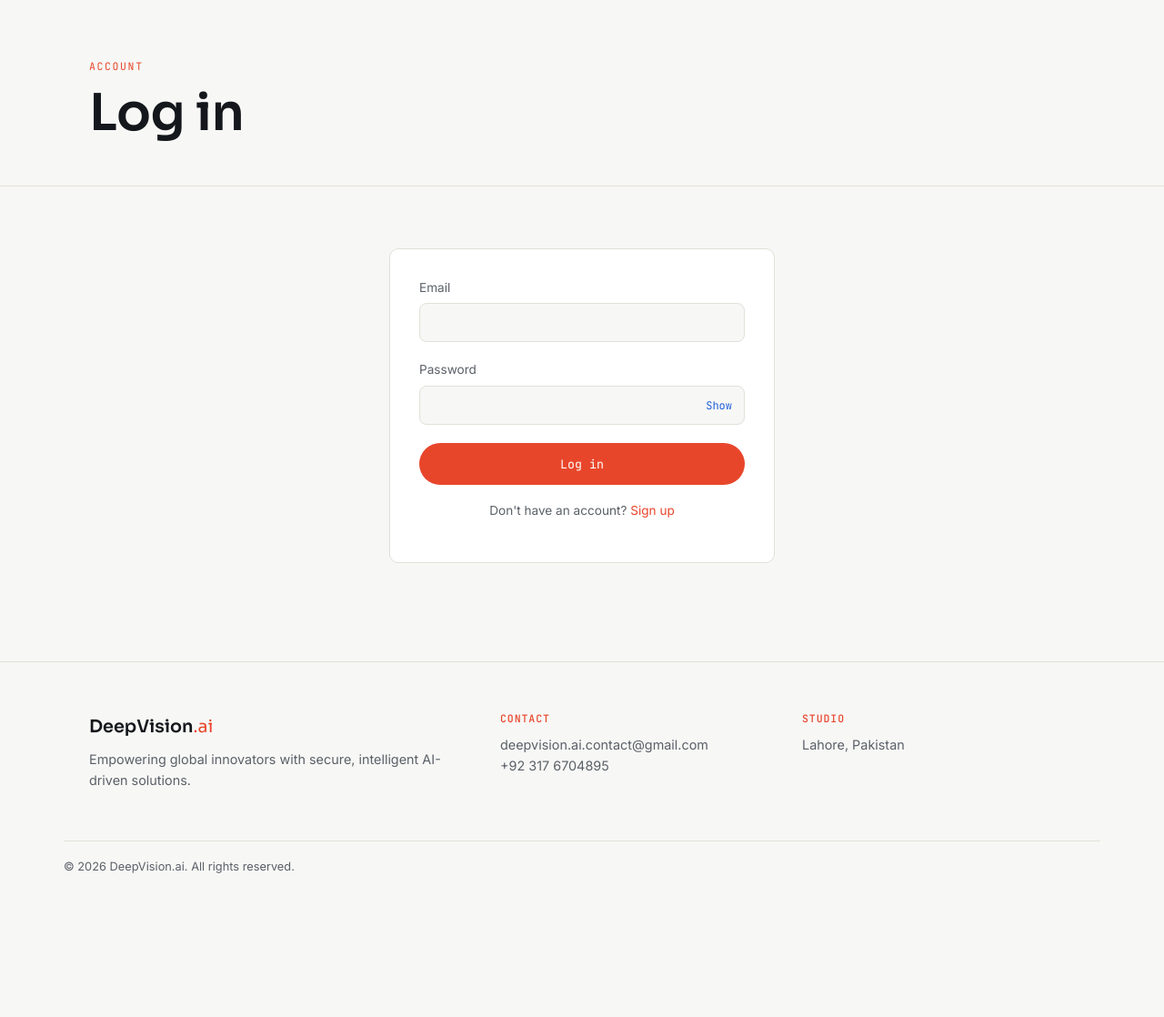
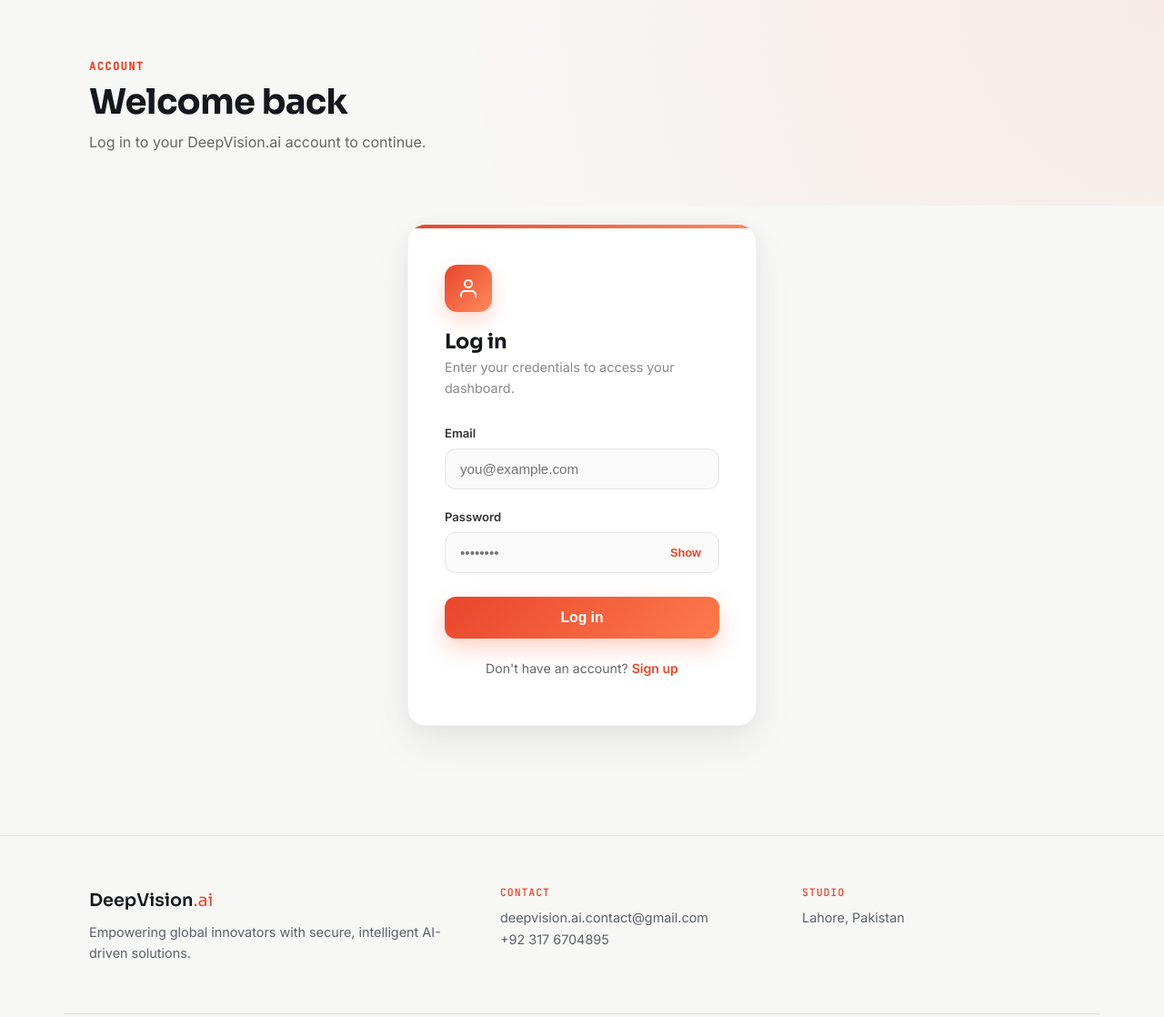
Before and after one commit to AbdulWahab4845/deepvision-site, a FastAPI app: page /login in a window 1280 px wide. Shown: the part 75-1193 px from the top of the page at 91% size. Before the commit the page ends 1035 px from the top, so only its background shows below. Run offline with FastAPI, Linux system fonts and the light colour scheme.

Commit message:
Update login.html

```diff
--- a/templates/login.html
+++ b/templates/login.html
@@ -1,39 +1,216 @@
 {% extends "base.html" %}
 {% block title %}Log in — DeepVision.ai{% endblock %}
 {% block content %}
-<section class="page-hero">
+
+<style>
+  .auth-hero {
+    background: radial-gradient(circle at top right, rgba(255, 90, 54, 0.08), transparent 60%),
+                var(--bg, #fafafa);
+    padding: 64px 0 40px;
+  }
+  .auth-hero .eyebrow {
+    letter-spacing: 0.12em;
+    text-transform: uppercase;
+    font-size: 0.75rem;
+    font-weight: 600;
+    color: var(--accent, #ff5a36);
+    margin-bottom: 8px;
+  }
+  .auth-hero h1 {
+    font-size: 2.4rem;
+    font-weight: 800;
+    margin: 0;
+    letter-spacing: -0.02em;
+  }
+  .auth-hero p.sub {
+    margin-top: 10px;
+    color: #666;
+    font-size: 1rem;
+  }
+
+  .auth-card-section {
+    padding: 20px 0 80px;
+  }
+  .auth-card {
+    background: #fff;
+    border-radius: 20px;
+    box-shadow: 0 4px 20px rgba(0,0,0,0.04), 0 20px 45px rgba(0,0,0,0.06);
+    padding: 44px 40px 36px;
+    border: 1px solid rgba(0,0,0,0.05);
+    position: relative;
+    overflow: hidden;
+  }
+  .auth-card::before {
+    content: "";
+    position: absolute;
+    top: 0; left: 0; right: 0;
+    height: 4px;
+    background: linear-gradient(90deg, var(--accent, #ff5a36), #ff8a5c);
+  }
+  .auth-icon {
+    width: 52px;
+    height: 52px;
+    border-radius: 14px;
+    background: linear-gradient(135deg, var(--accent, #ff5a36), #ff8a5c);
+    display: flex;
+    align-items: center;
+    justify-content: center;
+    margin-bottom: 20px;
+    box-shadow: 0 8px 20px rgba(255, 90, 54, 0.25);
+  }
+  .auth-icon svg { width: 24px; height: 24px; stroke: #fff; }
+
+  .auth-card h2 {
+    font-size: 1.4rem;
+    font-weight: 700;
+    margin: 0 0 4px;
+  }
+  .auth-card .subtitle {
+    color: #888;
+    font-size: 0.9rem;
+    margin-bottom: 28px;
+  }
+
+  .field-modern {
+    margin-bottom: 20px;
+  }
+  .field-modern label {
+    display: block;
+    font-size: 0.82rem;
+    font-weight: 600;
+    color: #333;
+    margin-bottom: 6px;
+  }
+  .field-modern input {
+    width: 100%;
+    box-sizing: border-box;
+    padding: 13px 16px;
+    border-radius: 12px;
+    border: 1.5px solid #e5e5e5;
+    background: #fafafa;
+    font-size: 0.95rem;
+    transition: border-color 0.2s ease, background 0.2s ease, box-shadow 0.2s ease;
+  }
+  .field-modern input:focus {
+    outline: none;
+    border-color: var(--accent, #ff5a36);
+    background: #fff;
+    box-shadow: 0 0 0 4px rgba(255, 90, 54, 0.1);
+  }
+
+  .password-wrap-modern {
+    position: relative;
+  }
+  .password-wrap-modern input {
+    padding-right: 64px;
+  }
+  .password-toggle-modern {
+    position: absolute;
+    right: 14px;
+    top: 50%;
+    transform: translateY(-50%);
+    background: none;
+    border: none;
+    color: var(--accent, #ff5a36);
+    font-size: 0.8rem;
+    font-weight: 600;
+    cursor: pointer;
+    padding: 4px 6px;
+  }
+  .password-toggle-modern:hover { text-decoration: underline; }
+
+  .btn-auth {
+    width: 100%;
+    padding: 14px;
+    border-radius: 12px;
+    border: none;
+    background: linear-gradient(135deg, var(--accent, #ff5a36), #ff7a4d);
+    color: #fff;
+    font-weight: 700;
+    font-size: 0.98rem;
+    cursor: pointer;
+    box-shadow: 0 10px 24px rgba(255, 90, 54, 0.28);
+    transition: transform 0.15s ease, box-shadow 0.15s ease;
+    margin-top: 6px;
+  }
+  .btn-auth:hover {
+    transform: translateY(-1px);
+    box-shadow: 0 14px 30px rgba(255, 90, 54, 0.35);
+  }
+  .btn-auth:active { transform: translateY(0); }
+
+  .auth-footer-link {
+    margin-top: 22px;
+    font-size: 0.88rem;
+    text-align: center;
+    color: #666;
+  }
+  .auth-footer-link a {
+    color: var(--accent, #ff5a36);
+    font-weight: 600;
+    text-decoration: none;
+  }
+  .auth-footer-link a:hover { text-decoration: underline; }
+
+  .form-error-modern {
+    background: #fff2f0;
+    border: 1px solid #ffd6cf;
+    color: #c9401f;
+    padding: 12px 16px;
+    border-radius: 10px;
+    font-size: 0.88rem;
+    margin-bottom: 20px;
+  }
+</style>
+
+<section class="auth-hero">
   <div class="wrap">
     <p class="eyebrow">Account</p>
-    <h1>Log in</h1>
+    <h1>Welcome back</h1>
+    <p class="sub">Log in to your DeepVision.ai account to continue.</p>
   </div>
 </section>
-<section class="section">
-  <div class="wrap" style="max-width: 480px;">
-    <div class="contact-form-wrap">
-      {% if errors.form %}<p class="field-error" style="margin-bottom: 16px;">{{ errors.form }}</p>{% endif %}
-      <form class="contact-form" method="post" action="/login">
-        <div class="field">
+
+<section class="auth-card-section">
+  <div class="wrap" style="max-width: 440px;">
+    <div class="auth-card">
+      <div class="auth-icon">
+        <svg viewBox="0 0 24 24" fill="none" stroke-width="2" stroke-linecap="round" stroke-linejoin="round">
+          <path d="M20 21v-2a4 4 0 0 0-4-4H8a4 4 0 0 0-4 4v2"></path>
+          <circle cx="12" cy="7" r="4"></circle>
+        </svg>
+      </div>
+      <h2>Log in</h2>
+      <p class="subtitle">Enter your credentials to access your dashboard.</p>
+
+      {% if errors.form %}
+        <p class="form-error-modern">{{ errors.form }}</p>
+      {% endif %}
+
+      <form method="post" action="/login">
+        <div class="field-modern">
           <label for="email">Email</label>
-          <input type="email" id="email" name="email" value="{{ values.email or '' }}">
+          <input type="email" id="email" name="email" value="{{ values.email or '' }}" placeholder="you@example.com" required>
         </div>
-        <div class="field">
+        <div class="field-modern">
           <label for="password">Password</label>
-          <div class="password-wrap">
-            <input type="password" id="password" name="password">
-            <button type="button" class="password-toggle" data-target="password">Show</button>
+          <div class="password-wrap-modern">
+            <input type="password" id="password" name="password" placeholder="••••••••" required>
+            <button type="button" class="password-toggle-modern" data-target="password">Show</button>
           </div>
         </div>
-        <button type="submit" class="btn btn-primary btn-block">Log in</button>
+        <button type="submit" class="btn-auth">Log in</button>
       </form>
-      <p style="margin-top: 18px; font-size: 0.85rem; text-align: center;">
-        Don't have an account? <a href="/signup" style="color: var(--accent);">Sign up</a>
+
+      <p class="auth-footer-link">
+        Don't have an account? <a href="/signup">Sign up</a>
       </p>
     </div>
   </div>
 </section>
 
 <script>
-document.querySelectorAll('.password-toggle').forEach(function (btn) {
+document.querySelectorAll('.password-toggle-modern').forEach(function (btn) {
   btn.addEventListener('click', function () {
     var input = document.getElementById(btn.dataset.target);
     if (input.type === 'password') {
```
